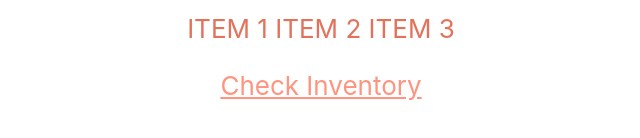
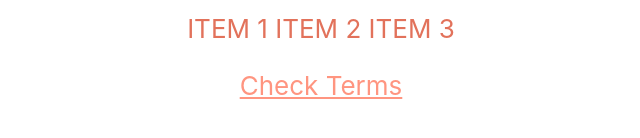
Before and after one commit to philly4toast/digitalmenu, a React (Create React App) app: page / in a window 1280 px wide. Shown: the part 582-720 px from the top of the page, without its empty margins (319-959 px from the left). Built offline with nearby package versions, Linux system fonts and the light colour scheme.

Commit message:
first commit

```diff
--- a/src/App.js
+++ b/src/App.js
@@ -27,7 +27,7 @@ function App() {
           target="_blank"
           rel="noopener noreferrer"
         >
-          Check Inventory
+          Check Terms
         </a>
 
       </header>
```
